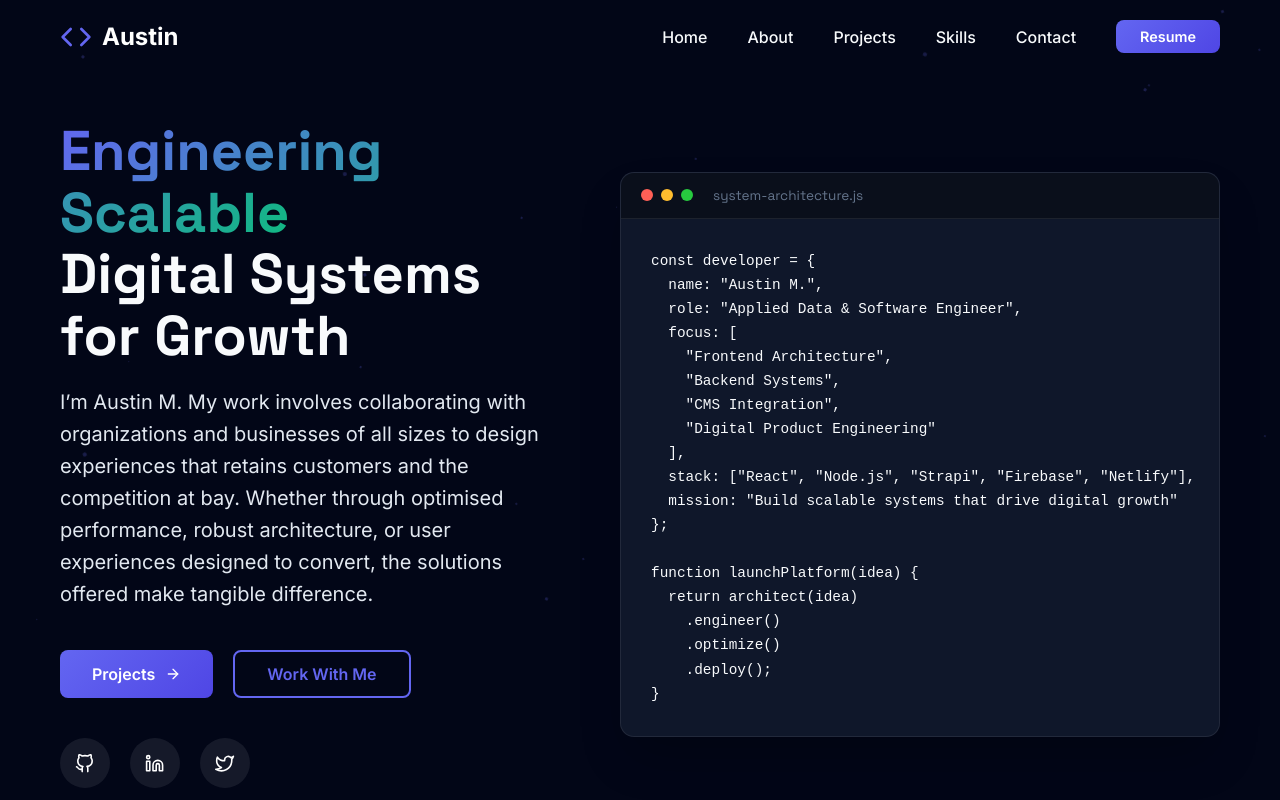
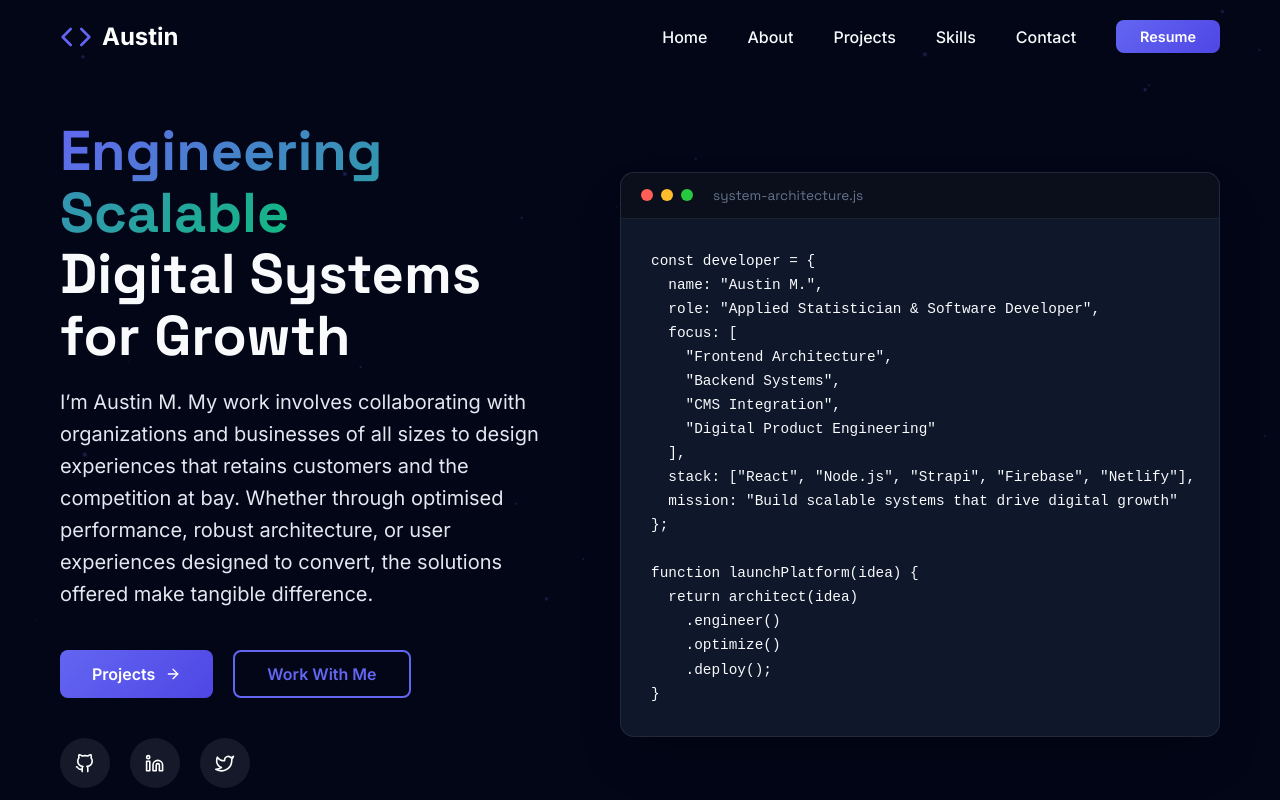
Before and after one commit to codewithaustin1/sharp-portfolio, a React (Create React App) app: page / in a window 1280 px wide. Shown: the top 800 px of the page. Built offline with nearby package versions, Linux system fonts and the light colour scheme.

Commit message:
Update Hero.jsx

```diff
--- a/src/components/Hero/Hero.jsx
+++ b/src/components/Hero/Hero.jsx
@@ -72,7 +72,7 @@ const Hero = () => {
             <div className="code-content">
               <pre><code>{`const developer = {
   name: "Austin M.",
-  role: "Applied Data & Software Engineer",
+  role: "Applied Statistician & Software Developer",
   focus: [
     "Frontend Architecture",
     "Backend Systems",
```
